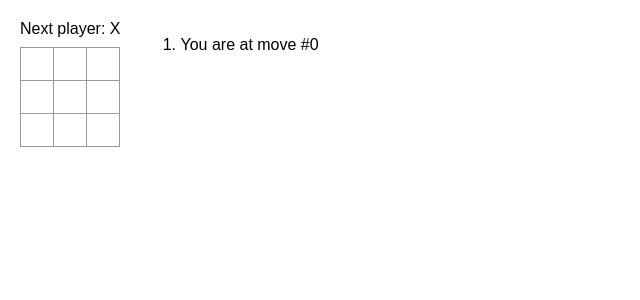
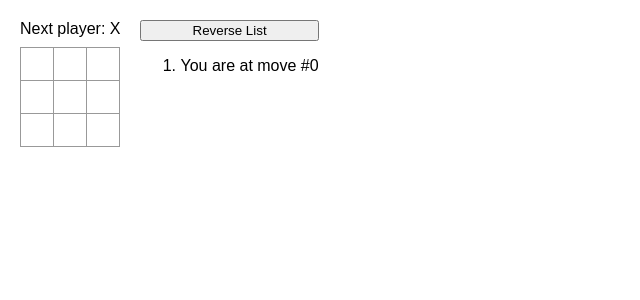
Before and after one commit to matthewkonopacki/react-tutorial, a React (Create React App) app: page / in a window 1280 px wide. Shown: the top 300 px of the page, without its empty margins (0-640 px from the left). Built offline with nearby package versions, Linux system fonts and the light colour scheme.

Commit message:
react-tutorial implementing adding row and column data to corresponding move button

```diff
--- a/src/App.js
+++ b/src/App.js
@@ -1,50 +1,103 @@
 import { useState } from "react";
 
-function Square({ value, onSquareClick }) {
+function Square({ value, onSquareClick, squareNumber, valueCallback }) {
   return (
-    <button className="square" onClick={onSquareClick}>
+    <button
+      className="square"
+      onClick={() => {
+        onSquareClick();
+        valueCallback(squareNumber);
+      }}
+    >
       {value}
     </button>
   );
 }
 
-function BoardRow({ squares, rowIndex, handleClick }) {
-  const spaceArray = [];
+function BoardRow({ squares, rowIndex, handleClick, valueCallback }) {
+  const spaceArray = Array(3).fill(null);
 
-  for (let i = 0; i < 3; i++) {
-    const squareNumber = rowIndex * 3 + i;
+  return spaceArray.map((space, spaceIndex) => {
+    const squareNumber = rowIndex * 3 + spaceIndex;
 
-    spaceArray.push(
+    return (
       <Square
-        value={squares[i]}
+        value={squares[spaceIndex]}
         onSquareClick={() => handleClick(squareNumber)}
+        squareNumber={squareNumber}
         key={squareNumber}
-      />,
+        valueCallback={valueCallback}
+      />
     );
-  }
-  return spaceArray;
+  });
 }
 
-function BoardGrid({ boardSquares, handleClick }) {
-  const rowArray = [];
+function BoardGrid({ boardSquares, handleClick, valueCallback }) {
+  const rowArray = Array(3).fill(null);
+  return rowArray.map((row, rowIndex) => {
+    const rowStartingSquare = rowIndex * 3;
 
-  for (let i = 0; i < 3; i++) {
-    const rowStartingSquare = i * 3;
-    rowArray.push(
-      <div key={i}>
+    return (
+      <div key={rowIndex}>
         <BoardRow
           squares={boardSquares.slice(rowStartingSquare, rowStartingSquare + 3)}
-          rowIndex={i}
+          rowIndex={rowIndex}
           handleClick={handleClick}
+          valueCallback={valueCallback}
         />
-      </div>,
+      </div>
     );
+  });
+}
+
+function MoveList({ jumpTo, history, rowAndColumn }) {
+  const [reverse, setReverse] = useState(false);
+
+  function reverseList() {
+    setReverse(!reverse);
+  }
+  let moves = history.map((squares, move) => {
+    let description;
+    if (move > 0) {
+      description = "Go to move #" + move;
+    } else {
+      description = "Go to game start";
+    }
+
+    if (rowAndColumn[move]?.row != null && rowAndColumn[move]?.column != null) {
+      description += ` (${rowAndColumn[move].row + 1}, ${rowAndColumn[move].column + 1})`;
+    }
+
+    const buttonOrMessage =
+      move < history.length - 1 ? (
+        <button onClick={() => jumpTo(move)}>{description}</button>
+      ) : (
+        <div>{`You are at move #${move}`}</div>
+      );
+
+    return <li key={move}>{buttonOrMessage}</li>;
+  });
+
+  if (reverse) {
+    moves = moves.reverse();
   }
 
-  return rowArray;
+  return (
+    <>
+      <button
+        className="reverse-button"
+        onClick={() => {
+          reverseList();
+        }}
+      >
+        Reverse List
+      </button>
+      <ol>{moves}</ol>
+    </>
+  );
 }
 
-export function Board({ xIsNext, squares, onPlay }) {
+export function Board({ xIsNext, squares, onPlay, valueCallback }) {
   function handleClick(i) {
     if (squares[i] || calculateWinner(squares)) {
       return;
@@ -70,7 +123,11 @@ export function Board({ xIsNext, squares, onPlay }) {
   return (
     <>
       <div className="status">{status}</div>
-      <BoardGrid boardSquares={squares} handleClick={handleClick} />
+      <BoardGrid
+        boardSquares={squares}
+        handleClick={handleClick}
+        valueCallback={valueCallback}
+      />
     </>
   );
 }
@@ -78,6 +135,7 @@ export function Board({ xIsNext, squares, onPlay }) {
 export default function Game() {
   const [history, setHistory] = useState([Array(9).fill(null)]);
   const [currentMove, setCurrentMove] = useState(0);
+  const [rowAndColumn, setRowAndColumn] = useState([]);
   const xIsNext = currentMove % 2 === 0;
   const currentSquares = history[currentMove];
 
@@ -89,33 +147,35 @@ export default function Game() {
 
   function jumpTo(nextMove) {
     setCurrentMove(nextMove);
+    setRowAndColumn(rowAndColumn.slice(0, nextMove));
   }
 
-  const moves = history.map((squares, move) => {
-    let description;
-    if (move > 0) {
-      description = "Go to move #" + move;
-    } else {
-      description = "Go to game start";
-    }
-
-    const buttonOrMessage =
-      move < history.length - 1 ? (
-        <button onClick={() => jumpTo(move)}>{description}</button>
-      ) : (
-        <div>{`You are at move #${move}`}</div>
-      );
-
-    return <li key={move}>{buttonOrMessage}</li>;
-  });
+  function setCurrentMoveRowAndColumn(spaceNumber) {
+    setRowAndColumn([
+      ...rowAndColumn,
+      {
+        row: Math.trunc(spaceNumber / 3),
+        column: spaceNumber % 3,
+      },
+    ]);
+  }
 
   return (
     <div className="game">
       <div className="game-board">
-        <Board xIsNext={xIsNext} squares={currentSquares} onPlay={handlePlay} />
+        <Board
+          xIsNext={xIsNext}
+          squares={currentSquares}
+          onPlay={handlePlay}
+          valueCallback={setCurrentMoveRowAndColumn}
+        />
       </div>
       <div className="game-info">
-        <ol>{moves}</ol>
+        <MoveList
+          history={history}
+          jumpTo={jumpTo}
+          rowAndColumn={rowAndColumn}
+        ></MoveList>
       </div>
     </div>
   );
--- a/src/styles.css
+++ b/src/styles.css
@@ -88,3 +88,7 @@ body {
 .game-info {
   margin-left: 20px;
 }
+
+.reverse-button {
+  width: 100%;
+}
```
